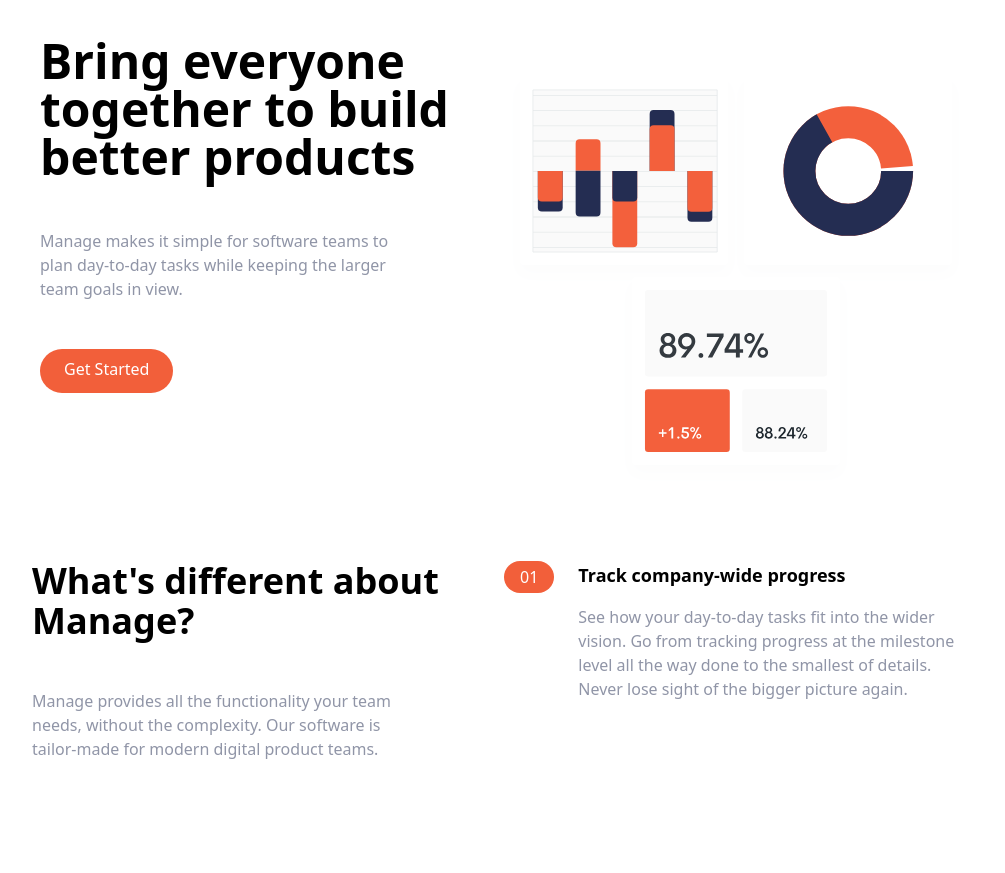
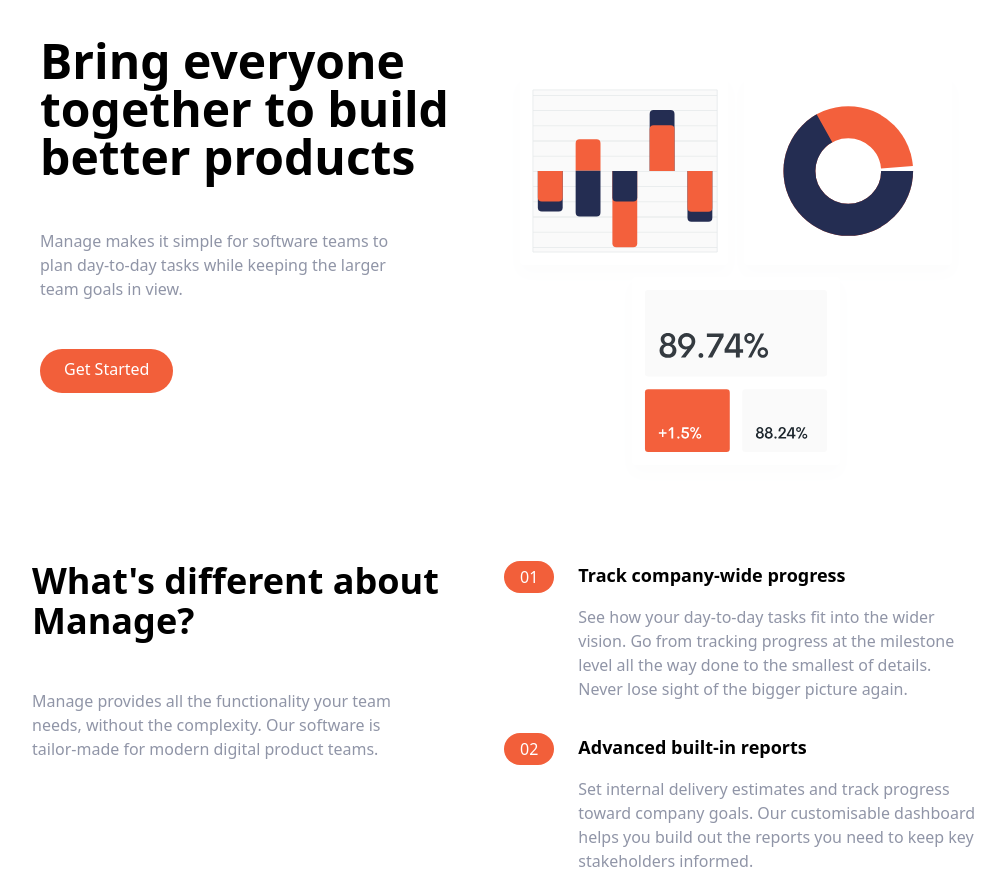
Before and after one commit to Ayush29Ayush/Tailwind-Crash-Course, a plain HTML site: page index.html in a window 1280 px wide. Shown: the part 95-968 px from the top of the page, without its empty margins (136-1141 px from the left). Before the commit the page ends 856 px from the top, so only its background shows below. Drawn offline with Linux system fonts and the light colour scheme.

Commit message:
List items 2

```diff
--- a/index.html
+++ b/index.html
@@ -119,5 +119,35 @@
               </div>
             </div>
 
+            <!-- //! List Item 2 -->
+          <div
+          class="flex flex-col space-y-3 md:space-y-0 md:space-x-6 md:flex-row"
+        >
+          <!-- //! Heading -->
+          <div class="rounded-l-full bg-brightRedSupLight md:bg-transparent">
+            <div class="flex items-center space-x-2">
+              <div
+                class="px-4 py-2 text-white rounded-full md:py-1 bg-brightRed"
+              >
+                02
+              </div>
+              <h3 class="text-base font-bold md:mb-4 md:hidden">
+                Advanced built-in reports
+              </h3>
+            </div>
+          </div>
+
+          <div>
+            <h3 class="hidden mb-4 text-lg font-bold md:block">
+              Advanced built-in reports
+            </h3>
+            <p class="text-darkGrayishBlue">
+              Set internal delivery estimates and track progress toward
+              company goals. Our customisable dashboard helps you build out
+              the reports you need to keep key stakeholders informed.
+            </p>
+          </div>
+        </div>
+
   </body>
 </html>
```
